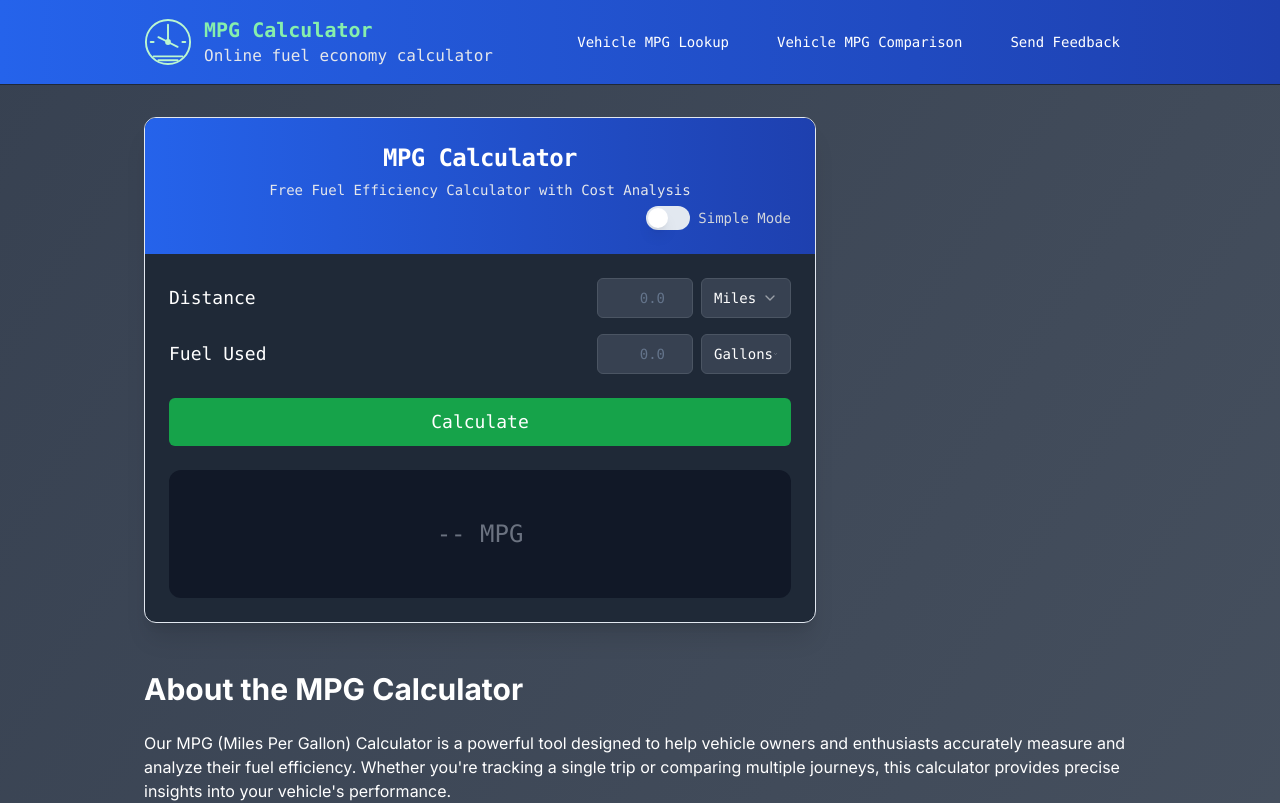
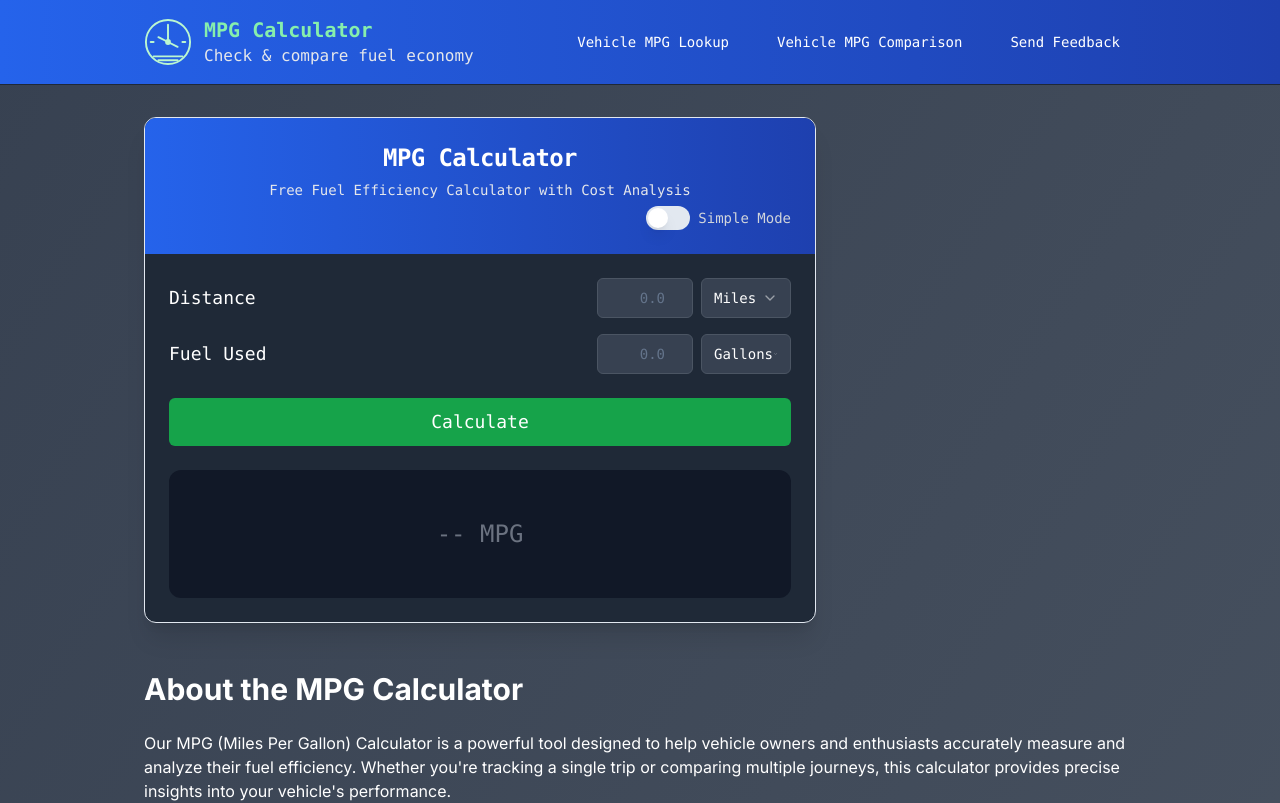
Before and after one commit to nickdelicto/mpgcalculator, a Next.js app: page / in a window 1280 px wide. Shown: the top 803 px of the page. Built offline with nearby package versions, Linux system fonts and the light colour scheme.

Commit message:
Update site's slogan

```diff
--- a/app/components/Header.tsx
+++ b/app/components/Header.tsx
@@ -18,7 +18,7 @@ export function Header() {
             <MPGLogo className="text-green-200 w-10 h-10 sm:w-12 sm:h-12" />
             <div className="flex flex-col">
               <span className="text-lg sm:text-xl text-green-300 font-bold">MPG Calculator</span>
-              <span className="text-sm sm:text-base text-gray-200">Online fuel economy calculator</span>
+              <span className="text-sm sm:text-base text-gray-200">Check & compare fuel economy</span>
             </div>
           </Link>
 
```
